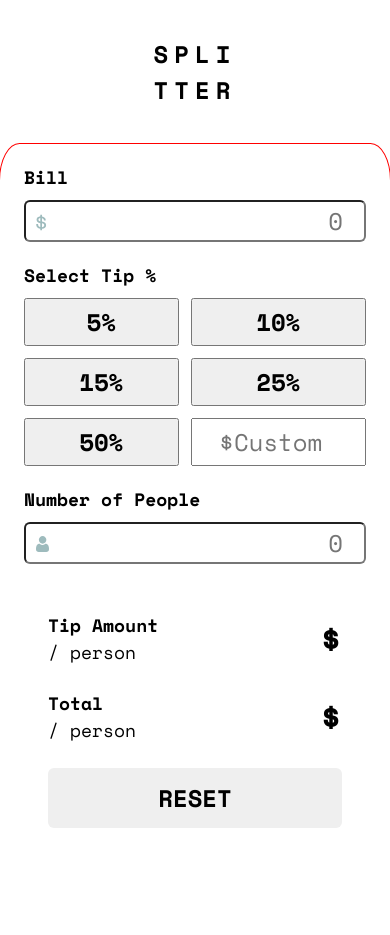
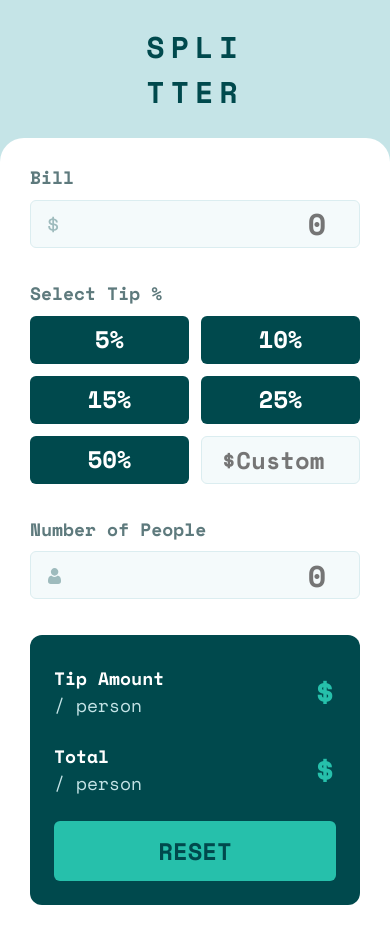
Before and after one commit to r-yadav01/fm-tip-component-app, a React (Vite) app: page / in a window 390 px wide. Before the commit the page ends 876 px from the top, so only its background shows below. Built offline with nearby package versions, Linux system fonts and the light colour scheme.

Commit message:
Completed mobile layout, without error messages

```diff
--- a/src/App.jsx
+++ b/src/App.jsx
@@ -15,7 +15,6 @@ function App() {
       </Header>
 
       <Calculator />
-
       <GlobalStyles />
     </Wrapper>
   );
@@ -25,16 +24,22 @@ const Wrapper = styled.div`
   max-width: 450px;
   outline: 2px dashed red;
   margin-inline: auto;
+  display: flex;
+  flex-direction: column;
+  justify-content: space-between;
+  background-color: hsl(185, 41%, 84%);
 `;
 
 const Header = styled.header`
   text-align: center;
-  padding-block: 1.5rem;
+  padding-block: 1rem;
 `;
 
 const Name = styled.p`
   letter-spacing: 0.25rem;
   font-weight: 700;
+  color: hsl(183, 100%, 15%);
+  font-size: 1.25rem;
 `;
 
 export default App;
--- a/src/Calculator.jsx
+++ b/src/Calculator.jsx
@@ -22,6 +22,7 @@ export function Calculator() {
         iconPath='icon-dollar.svg'
         value={totalBill}
         onValueChange={setTotalBill}
+        errorMsg={false}
       />
       <SelectTip
         tipChosen={tipChosen}
@@ -32,6 +33,7 @@ export function Calculator() {
         iconPath='icon-person.svg'
         value={totalPeople}
         onValueChange={setTotalPeople}
+        errorMsg='someone has to pay the bill'
       />
       <Result
         bill={totalBill}
@@ -45,10 +47,10 @@ export function Calculator() {
 }
 
 const Wrapper = styled.article`
-  border-radius: 5% 5% 0% 0%;
-  outline: 1px solid red;
-  padding: 1rem;
+  border-radius: 1rem 1rem 0rem 0rem;
+  flex-direction: column;
+  background-color: white;
+  padding: 1.25rem;
   display: flex;
-  flex-direction: column;
-  gap: 1rem;
+  gap: 1.5rem;
 `;
--- a/src/InputInfo.jsx
+++ b/src/InputInfo.jsx
@@ -1,6 +1,6 @@
 import styled from 'styled-components';
 
-export function InputInfo({ about, iconPath, value, onValueChange }) {
+export function InputInfo({ about, iconPath, value, onValueChange, errorMsg }) {
   const inputId = about.replace(/\s+/g, '');
 
   return (
@@ -13,6 +13,9 @@ export function InputInfo({ about, iconPath, value, onValueChange }) {
         placeholder='0'
         onChange={(e) => onValueChange(Number(e.target.value))}
       />
+
+      {/* {value !== '' && !value && <Error error={value}>{errorMsg}</Error>} */}
+
       <ImageWrapper>
         <img
           src={`./src/assets/${iconPath}`}
@@ -23,32 +26,41 @@ export function InputInfo({ about, iconPath, value, onValueChange }) {
   );
 }
 
+// const Error = styled.p`
+//   /* display: none; */
+//   font-size: 0.75rem;
+//   color: red;
+//   display: ${(p) => (p.error ? 'none' : 'block')};
+// `;
+
 const FormField = styled.section`
   display: flex;
   flex-direction: column;
   position: relative;
   gap: 0.5rem;
-
-  * {
-    /* outline: 1px dashed red; */
-  }
 `;
 
 const Label = styled.label`
   font-size: 0.75rem;
   font-weight: 600;
+  color: hsl(186, 14%, 43%);
 `;
 
 const TextInput = styled.input`
   text-align: right;
-  /* border: none; */
   border-radius: 0.25rem;
-  padding: 0.25rem;
+  padding: 0.25rem 0.75rem;
+  background-color: hsl(189, 47%, 97%);
+  height: 2rem;
+  font-size: 1.25rem;
+  color: hsl(183, 100%, 15%);
+  font-weight: 600;
+  border: 1px solid hsl(189, 40%, 90%);
 `;
 
 const ImageWrapper = styled.span`
   position: absolute;
-  top: calc(0.75rem + 1.15rem);
-  left: 0.5rem;
+  top: 2rem;
+  left: 0.75rem;
   height: 0.75rem;
 `;
--- a/src/Result.jsx
+++ b/src/Result.jsx
@@ -51,14 +51,16 @@ const CalculatedSlot = styled.div`
 const SlotDisplay = styled.p`
   font-size: 1.5rem;
   font-weight: 600;
+  color: hsl(172, 67%, 45%);
 `;
 
 const Wrapper = styled.section`
   border-radius: 0.5rem;
-  padding: 1rem;
+  padding: 1.25rem 1rem 1rem;
   display: flex;
   flex-direction: column;
   gap: 1rem;
+  background-color: hsl(183, 100%, 15%);
 `;
 
 const Reset = styled.button`
@@ -67,13 +69,21 @@ const Reset = styled.button`
   border-radius: 0.25rem;
   border: none;
   font-weight: 600;
+  background-color: hsl(172, 67%, 45%);
+  color: hsl(183, 100%, 15%);
+
+  &:active {
+    background-color: hsl(185, 41%, 84%);
+  }
 `;
 
 const SlotTag = styled.p`
   font-weight: 600;
   font-size: 0.75rem;
+  color: white;
 `;
 
 const PerPerson = styled.p`
   font-size: 0.75rem;
+  color: hsl(185, 41%, 84%);
 `;
--- a/src/SelectTip.jsx
+++ b/src/SelectTip.jsx
@@ -35,9 +35,20 @@ export function SelectTip({ tipChosen, onTipChange }) {
 }
 
 function Tip({ percent, selected, onSelected }) {
+  let dynamicCSS = {
+    '--btn-bg': 'hsl(183, 100%, 15%)',
+    '--font-color': 'white',
+  };
+
+  if (selected) {
+    dynamicCSS['--btn-bg'] = 'hsl(172, 67%, 45%)';
+    dynamicCSS['--font-color'] = 'hsl(183, 100%, 15%)';
+  }
+
   return (
     <TipBtn
       disabled={selected}
+      style={dynamicCSS}
       onClick={(e) => onSelected(e.target.textContent)}
     >
       {percent}
@@ -52,20 +63,30 @@ const TipOptions = styled.div`
 `;
 
 const Custom = styled.input`
-  max-width: 45vw;
+  max-width: 8rem;
+  width: 100%;
   height: 2rem;
   padding: 0rem 0.5rem;
   text-align: center;
+  background-color: hsl(189, 47%, 97%);
+  border-radius: 0.25rem;
+  font-weight: 600;
+  border: 1px solid hsl(189, 40%, 90%);
 `;
 
 const Label = styled.label`
   font-size: 0.75rem;
   font-weight: 600;
+  color: hsl(186, 14%, 43%);
 `;
 
 const TipBtn = styled.button`
   height: 2rem;
   font-weight: 600;
+  border-radius: 0.25rem;
+  border: none;
+  background-color: var(--btn-bg);
+  color: var(--font-color);
 `;
 
 const Wrapper = styled.section`
```
